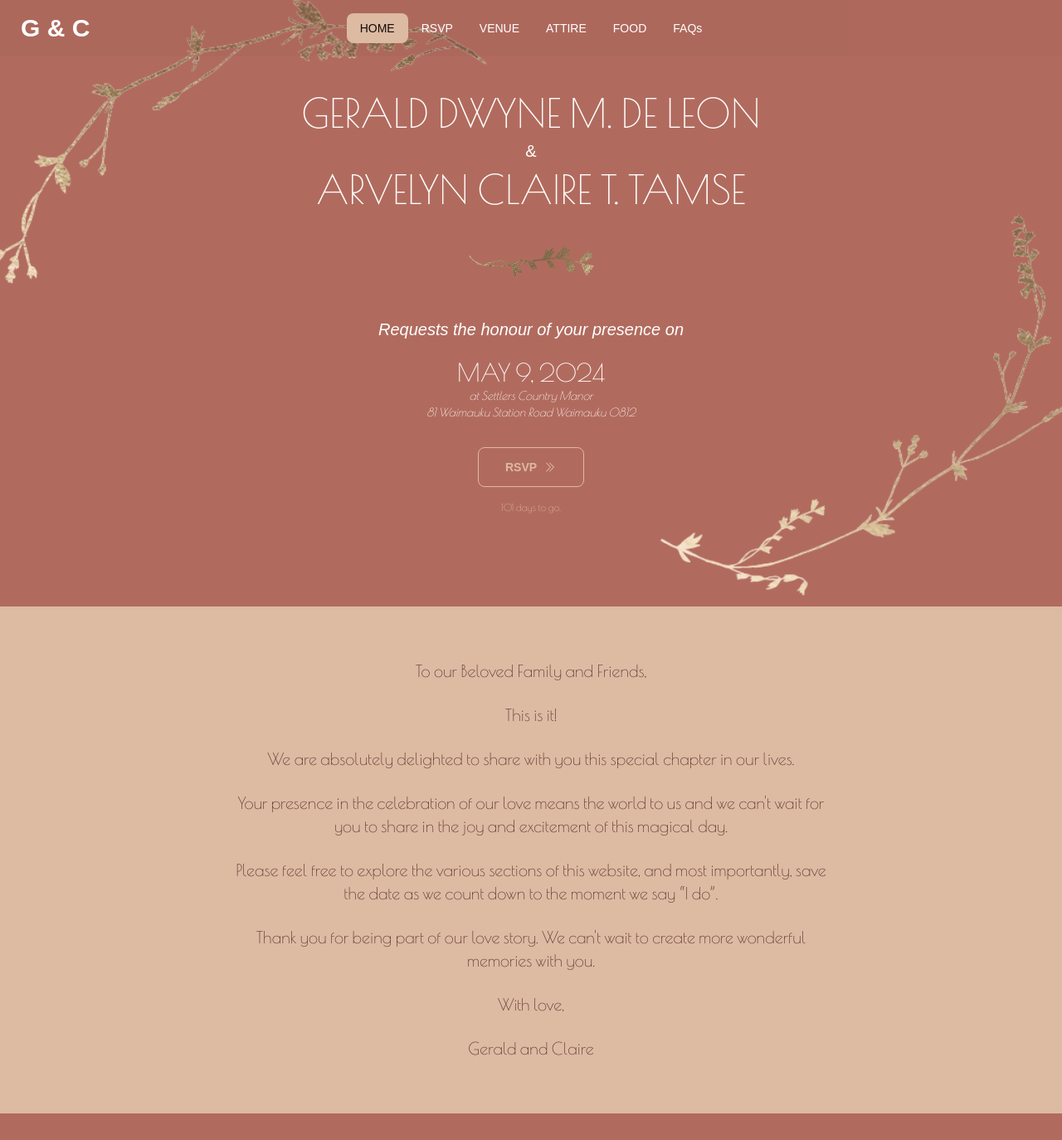
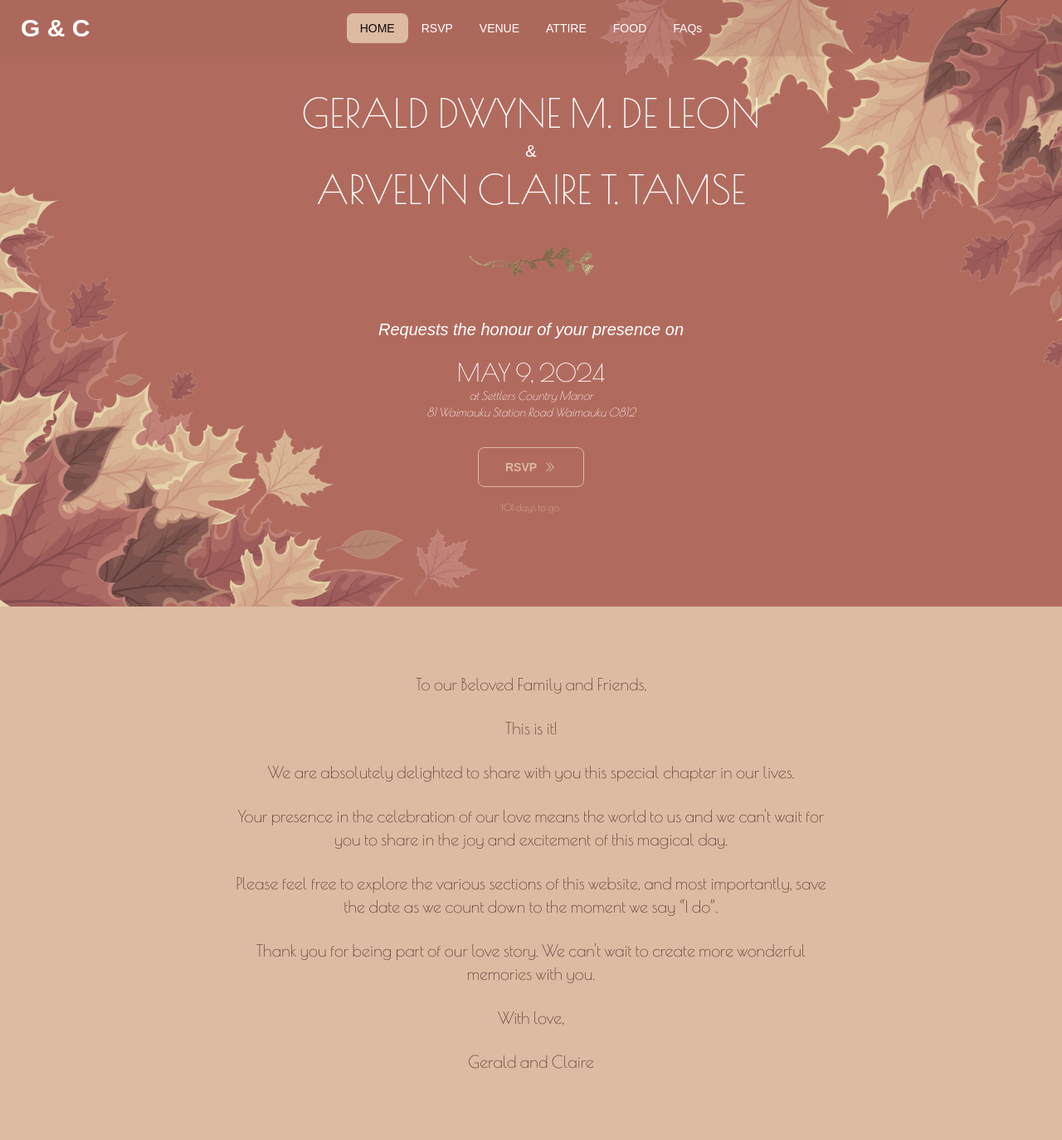
Before and after one commit to DonFacundo/wedding-rsvp, a Next.js app: page /1 in a window 1280 px wide. Shown: the whole page at 83% size. Before the commit the page ends 1342 px from the top, so only its background shows below. Built offline with nearby package versions, Linux system fonts and the light colour scheme; no server answers; a web font is replaced by a local one.

Commit message:
sexbam dancing

```diff
--- a/app/components/AttirePage.tsx
+++ b/app/components/AttirePage.tsx
@@ -12,7 +12,7 @@ const AttirePage = () => {
       animate={{ opacity: 1 }}
       exit={{ opacity: 0 }}
       transition={{ ease: "easeInOut", duration: 0.5 }}
-      className="min-h-screen w-full flex flex-col items-center justify-center bg-base-100 bg-autumn-leaves bg-center bg-no-repeat bg-cover py-16 px-8"
+      className="min-h-screen w-full flex flex-col items-center justify-center bg-base-100 bg-autumn-leaves-alt bg-center bg-no-repeat bg-cover py-16 px-8"
     >
       <article className="prose w-full mt-8">
         <motion.div
--- a/app/components/FAQsPage.tsx
+++ b/app/components/FAQsPage.tsx
@@ -11,7 +11,7 @@ const FAQsPage = () => {
       animate={{ opacity: 1 }}
       exit={{ opacity: 0 }}
       transition={{ ease: "easeInOut", duration: 0.5 }}
-      className="min-h-screen w-full flex flex-col items-center bg-secondary bg-autumn-leaves bg-center bg-no-repeat bg-cover py-16 px-8"
+      className="min-h-screen w-full flex flex-col items-center bg-secondary bg-autumn-leaves-alt bg-center bg-no-repeat bg-cover py-16 px-8"
     >
       <article className="prose w-full mt-8">
         <motion.div
--- a/app/components/Homepage.tsx
+++ b/app/components/Homepage.tsx
@@ -8,7 +8,14 @@ import Link from "next/link";
 const Homepage = ({ slug, daysLeft }: { slug: string; daysLeft: number }) => {
   return (
     <>
-      <div className="text-center w-full bg-[url('/assets/img/flower-border3.png')] bg-center bg-cover bg-no-repeat py-28">
+      <motion.div
+        key="home"
+        initial={{ opacity: 0 }}
+        animate={{ opacity: 1 }}
+        exit={{ opacity: 0 }}
+        transition={{ ease: "easeInOut", duration: 0.5, delay: 0 }}
+        className="text-center w-full bg-autumn-leaves bg-center bg-cover bg-no-repeat py-28"
+      >
         <motion.div
           key="groom-name"
           initial={{ opacity: 0, y: 10 }}
@@ -143,8 +150,8 @@ const Homepage = ({ slug, daysLeft }: { slug: string; daysLeft: number }) => {
             {daysLeft} day{daysLeft > 1 && "s"} to go.
           </p>
         </motion.div>
-      </div>
-      <div className="w-full py-16 bg-secondary flex flex-col items-center text-secondary px-12">
+      </motion.div>
+      <div className="w-full py-20 bg-secondary flex flex-col items-center text-secondary px-12">
         <motion.div
           key="welcome-message"
           initial={{ opacity: 0 }}
--- a/tailwind.config.ts
+++ b/tailwind.config.ts
@@ -16,7 +16,8 @@ const config: Config = {
         "wedding-2": "url('/assets/img/weddingrsvp2.JPG')",
         "wedding-1-mob": "url('/assets/img/weddingrsvp1-mob.JPG')",
         "wedding-2-mob": "url('/assets/img/weddingrsvp2-mob.JPG')",
-        "autumn-leaves": "url('/assets/img/autumn-leaves-1.png')",
+        "autumn-leaves-alt": "url('/assets/img/autumn-leaves-alt.png')",
+        "autumn-leaves": "url('/assets/img/autumn-leaves-home.png')",
       },
     },
   },
```
Also changed, not shown: public/assets/img/autumn-leaves-alt.png (renamed from public/assets/img/autumn-leaves-1.png), public/assets/img/autumn-leaves-home.png (added).
